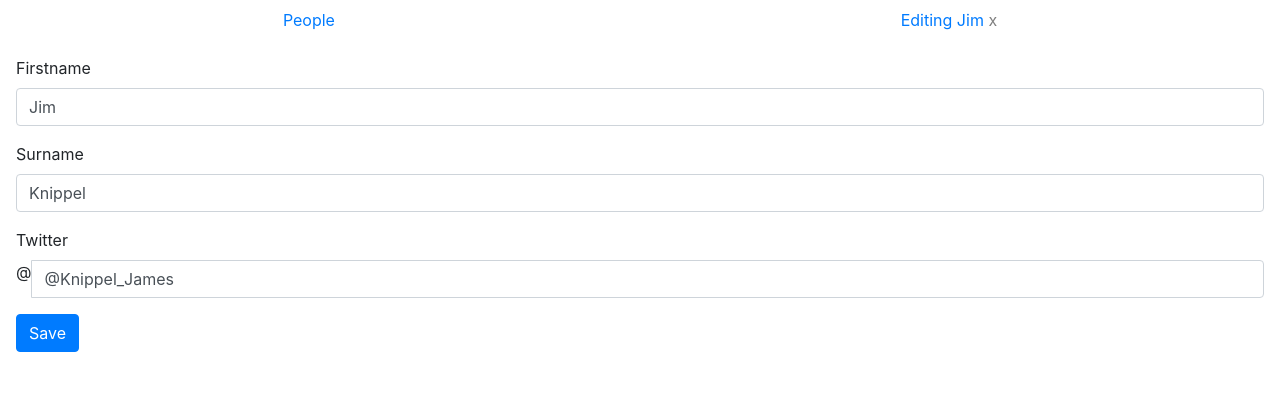
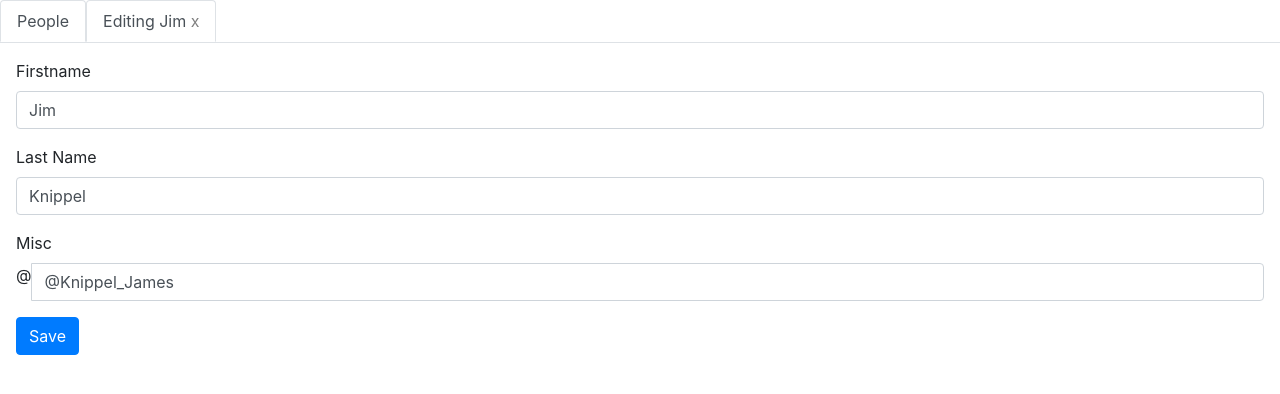
Before and after one commit to JamesKnippel/ng9DynamiTab, an Angular app: page / in a window 1280 px wide. Both pictures are taken after a click on the button "Edit". Shown: the top 394 px of the page. Built offline with nearby package versions, Linux system fonts and the light colour scheme.

Commit message:
change surname to ln

```diff
--- a/src/app/app.component.html
+++ b/src/app/app.component.html
@@ -12,7 +12,7 @@
 <ng-template let-person="person" #peopleEdit>
   <app-people-edit [person]="person" (savePerson)="onPersonFormSubmit($event)"></app-people-edit>
 </ng-template>
-<ng-template #about>
+<ng-template #about class="btn btn-secondary">
 
 <p>Hi! I need refactoring!</p>
   <!-- <p>
--- a/src/app/app.component.ts
+++ b/src/app/app.component.ts
@@ -17,7 +17,7 @@ export class AppComponent {
     {
       id: 1,
       name: 'Jim',
-      surname: 'Knippel',
+      lastname: 'Knippel',
       twitter: '@Knippel_James'
     }
   ];
--- a/src/app/people/people-edit/people-edit.component.html
+++ b/src/app/people/people-edit/people-edit.component.html
@@ -5,14 +5,14 @@
     <input type="text" class="form-control" id="firstname" placeholder="Firstname" formControlName="name">
   </div>
   <div class="form-group">
-    <label for="surname">Surname</label>
-    <input type="text" class="form-control" id="surname" placeholder="Surname" formControlName="surname">
+    <label for="lastname">Last Name</label>
+    <input type="text" class="form-control" id="lastname" placeholder="lastname" formControlName="lastname">
   </div>
   <div class="form-group">
-    <label for="twitter">Twitter</label>
+    <label for="twitter">Misc</label>
     <div class="input-group">
       <div class="input-group-addon">@</div>
-      <input type="text" class="form-control" id="twitter" placeholder="Surname" formControlName="twitter">
+      <input type="text" class="form-control" id="twitter" placeholder="lastname" formControlName="twitter">
     </div>
   </div>
   <button type="submit" class="btn btn-primary">Save</button>
--- a/src/app/people/people-edit/people-edit.component.ts
+++ b/src/app/people/people-edit/people-edit.component.ts
@@ -17,7 +17,7 @@ export class PeopleEditComponent implements OnInit {
     this.personForm = this.fb.group({
       id: '',
       name: '',
-      surname: '',
+      lastname: '',
       twitter: ''
     });
   }
@@ -26,7 +26,7 @@ export class PeopleEditComponent implements OnInit {
     this.personForm.setValue({
       id: this.person.id || -1,
       name: this.person.name || '',
-      surname: this.person.surname || '',
+      lastname: this.person.lastname || '',
       twitter: this.person.twitter || ''
     });
   }
--- a/src/app/people/people-list/people-list.component.html
+++ b/src/app/people/people-list/people-list.component.html
@@ -1,14 +1,14 @@
 <table class="table table-striped">
   <thead>
     <th>Name</th>
-    <th>Surname</th>
-    <th>Twitter</th>
+    <th>Last Name</th>
+    <th>Extra Detail</th>
     <th></th>
   </thead>
   <tbody>
     <tr *ngFor="let p of people">
       <td>{{ p.name }}</td>
-      <td>{{ p.surname }}</td>
+      <td>{{ p.lastname }}</td>
       <td><a href="https://twitter.com/{{ p.twitter }}" target="_blank">{{ p.twitter }}</a></td>
       <td><button class="btn btn-sm btn-primary" (click)="editPerson.emit(p)">Edit</button></td>
     </tr>
--- a/src/app/tabs/tab-container/tab-container.component.html
+++ b/src/app/tabs/tab-container/tab-container.component.html
@@ -1,10 +1,10 @@
-<ul class="nav nav-pills nav-fill">
-  <li class="nav-item" *ngFor="let tab of tabs" (click)="selectTab(tab)" [class.active]="tab.active">
-    <a href="#" class="nav-link">{{tab.title}}</a>
+<ul class="nav nav-tabs">
+  <li *ngFor="let tab of tabs" (click)="selectTab(tab)" [class.active]="tab.active" class="nav-item">
+    <a href="#" class="nav-link active">{{tab.title}}</a>
   </li>
   <!-- dynamic tabs -->
-  <li *ngFor="let tab of dynamicTabs" (click)="selectTab(tab)" [class.active]="tab.active" class="nav-item">
-    <a href="#" class="nav-link">{{tab.title}} <span class="tab-close" *ngIf="tab.isCloseable" (click)="closeTab(tab)">x</span></a>
+  <li *ngFor="let tab of dynamicTabs" (click)="selectTab(tab)" [class.active]="tab.active">
+    <a href="#" class="nav-link active">{{tab.title}} <span class="tab-close" *ngIf="tab.isCloseable" (click)="closeTab(tab)">x</span></a>
   </li>
 </ul>
 <ng-content></ng-content>
```
